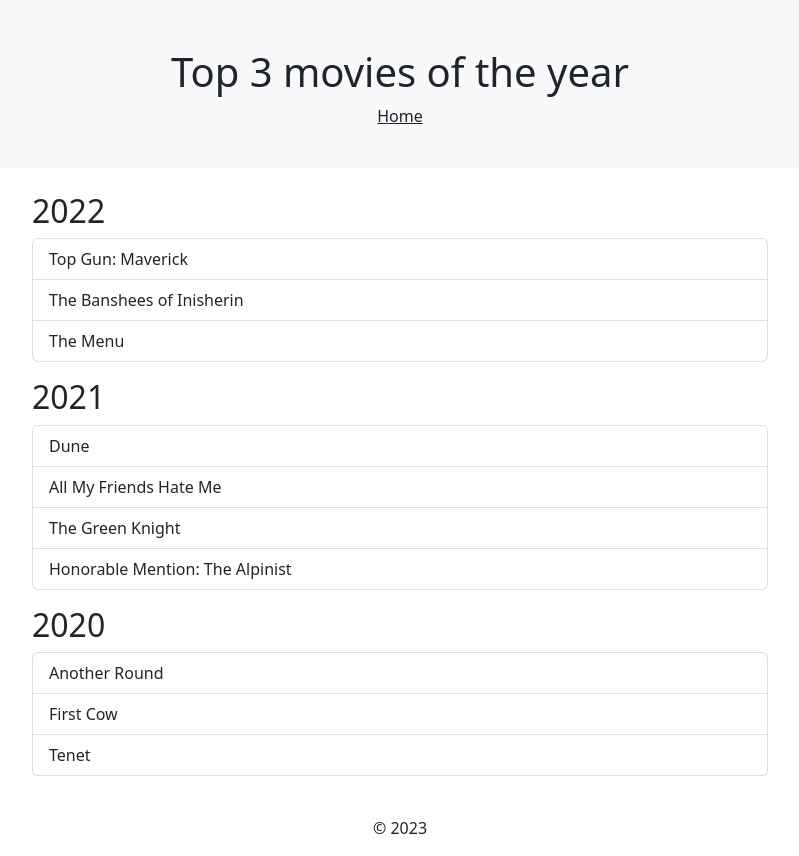
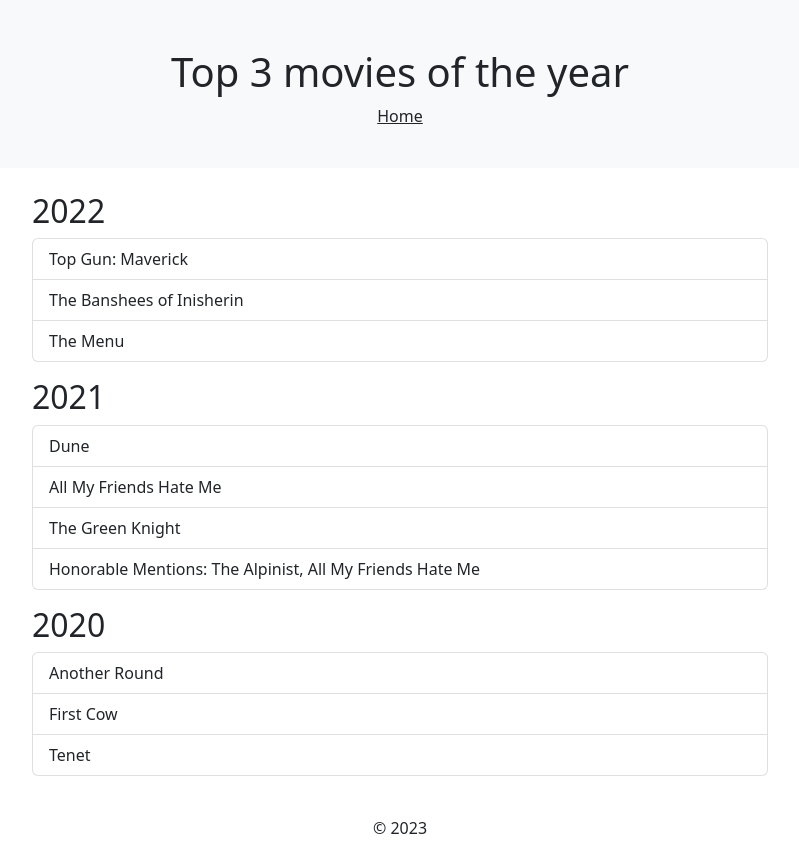
Before and after one commit to bencevass/vassat, a Gatsby site: page /top3movies in a window 1280 px wide. Shown: the whole page, without its empty margins (240-1039 px from the left). Built offline with nearby package versions, Linux system fonts and the light colour scheme; Gatsby itself is replaced by a stand-in of ours.

Commit message:
npm update

```diff
--- a/src/pages/top3movies.js
+++ b/src/pages/top3movies.js
@@ -29,7 +29,7 @@
                             <li className="list-group-item">Dune</li>
                             <li className="list-group-item">All My Friends Hate Me</li>
                             <li className="list-group-item">The Green Knight</li>
-                            <li className="list-group-item">Honorable Mention: The Alpinist </li>
+                            <li className="list-group-item">Honorable Mentions: The Alpinist, All My Friends Hate Me</li>
                         </ul>
                         <h2 className="mt-3">2020</h2>
                         <ul className="list-group">
```
Also changed, not shown: 1 other file.
